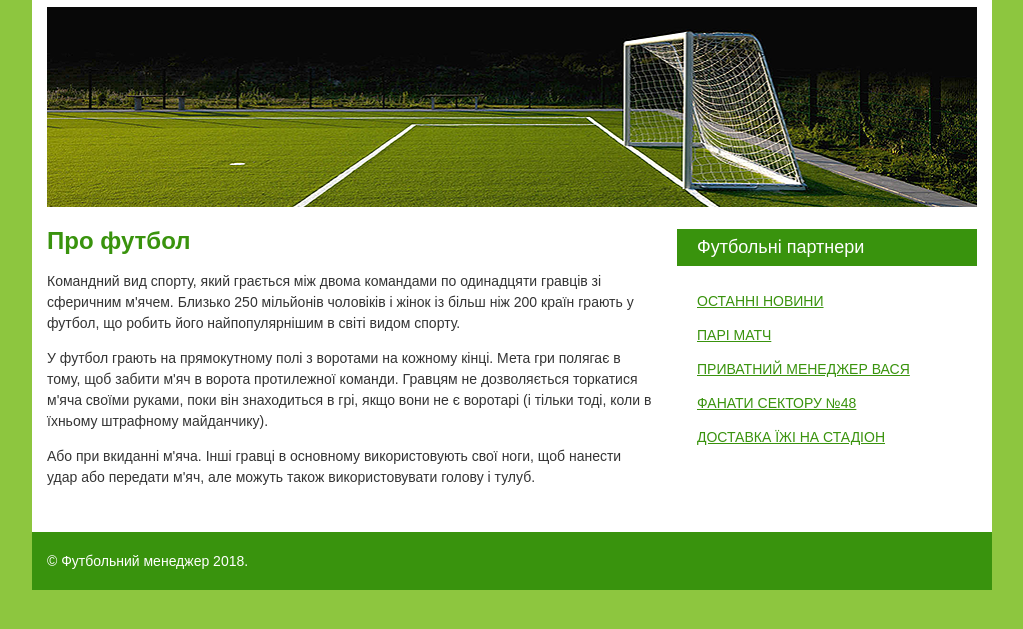
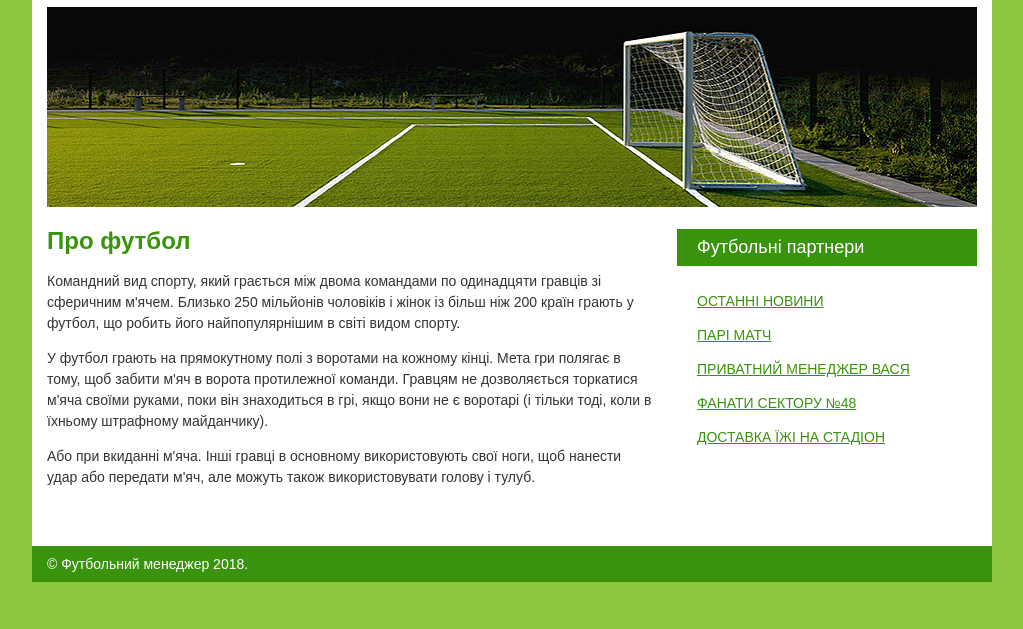
Before and after one commit to Taras-Bilyk/football, a plain HTML site: page index.html in a window 1280 px wide. Shown: the part 147-776 px from the top of the page, without its empty margins (128-1151 px from the left). Drawn offline with Linux system fonts and the light colour scheme.

Commit message:
change aside and footer

```diff
--- a/css/style.css
+++ b/css/style.css
@@ -121,10 +121,15 @@ body {
 }
 .footer{
 
-    margin: 0 auto;
+    margin-right: 0;
     background-color: #39930d;
+
+    color: #fff;
+
+    padding-right: 0;
+    margin: 0 -15px;
+}
+.footer p{
+    padding: 10px 15px;
     font-size: 14px;
-    color: #fff;
-    padding: 7px 15px;
-    max-width: 930px;
 }
```
Also changed, not shown: index.html (+2 -1 lines).
